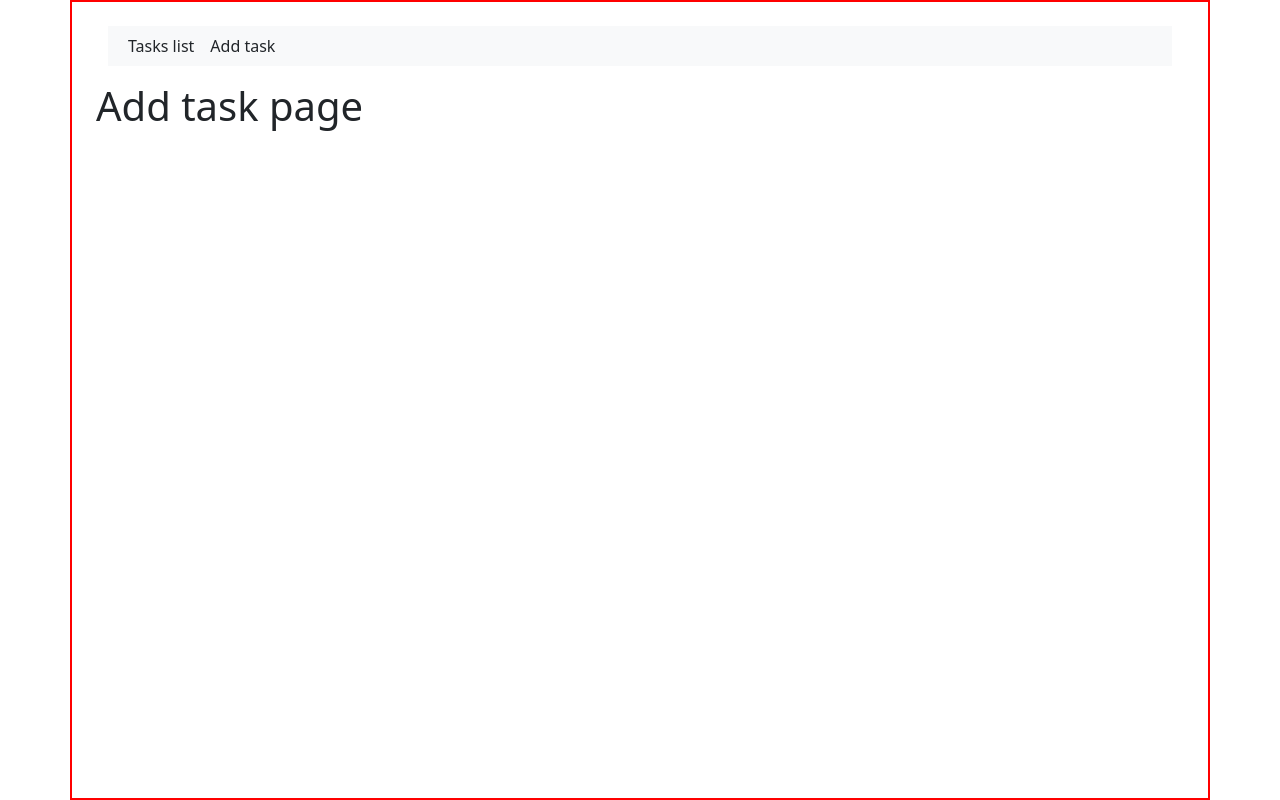
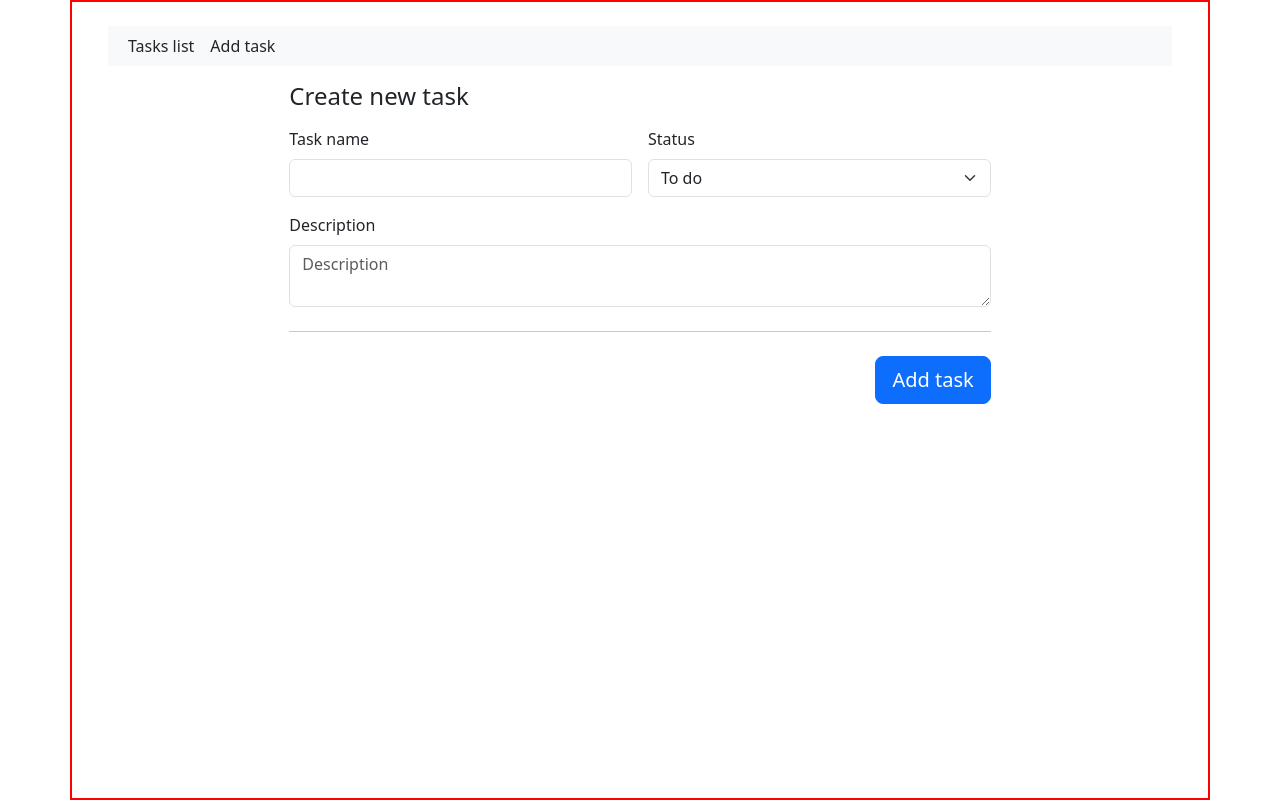
Before and after one commit to chiaracariolato/ex-react-task-manager, a React (Vite) app: page /addtask in a window 1280 px wide. Built offline with nearby package versions, Linux system fonts and the light colour scheme; no server answers.

Commit message:
Feat: milestone 5

```diff
--- a/src/pages/AddTask.jsx
+++ b/src/pages/AddTask.jsx
@@ -1,3 +1,86 @@
+import { useState, useRef, useMemo } from "react"
+
 export default function AddTask() {
-    return <h1>Add task page</h1>
+
+    const [name, setName] = useState('');
+    const descriptionRef = useRef('');
+    const statusRef = useRef('To do');
+
+    const symbols = "!@#$%^&*()-_=+[]{}|;:'\",.<>?/`~";
+
+    const isNameValid = useMemo(() => {
+        const charsNotValid = name.split("").every(char =>
+            symbols.includes(char.toLowerCase()))
+
+        return !charsNotValid && name.length > 0
+    }, [name])
+
+    const submit = (e) => {
+        e.preventDefault()
+        if (isNameValid &&
+            descriptionRef.current.value &&
+            statusRef.current.value
+        ) {
+            console.log(
+                `Task name: ${name}
+            Description: ${descriptionRef.current.value}
+            Status: ${statusRef.current.value}
+            `
+            )
+        } else {
+            alert("Missing information")
+            console.log('Missing information')
+        }
+    }
+
+    return (
+        <>
+            <div className="container col-md-8 order-md-1">
+                <h4 className="mb-3">Create new task</h4>
+                <form onSubmit={submit}>
+                    <div className="row g-3">
+                        <div className="col-sm-6">
+                            <label htmlFor="taskName" className="form-label">Task name</label>
+                            <input type="text"
+                                className="form-control"
+                                id="taskName"
+                                value={name}
+                                onChange={(e) => setName(e.target.value)}
+                                required />
+                            {name.trim() && !isNameValid && (
+                                <p style={{ color: isNameValid ? 'green' : 'red' }}>
+                                    Input a valid username
+                                </p>)}
+                        </div>
+
+                        <div className="col-md-6">
+                            <label htmlFor="status" className="form-label">Status</label>
+                            <select className="form-select" id="status" ref={statusRef} required>
+                                <option>To do</option>
+                                <option>Doing</option>
+                                <option>Done</option>
+                            </select>
+                        </div>
+
+                        <div className="col-md-12">
+                            <label htmlFor="description" className="form-label">Description</label>
+                            <textarea
+                                id="description"
+                                placeholder="Description"
+                                ref={descriptionRef}
+                                required
+                                className='form-control'
+                            />
+                        </div>
+                    </div>
+
+                    <hr className="my-4" />
+                    <div className="d-flex flex-row-reverse">
+                        <button className="w-30 btn btn-primary btn-lg" type="submit">Add task</button>
+                    </div>
+
+                </form>
+            </div>
+        </>
+    )
 }
```
